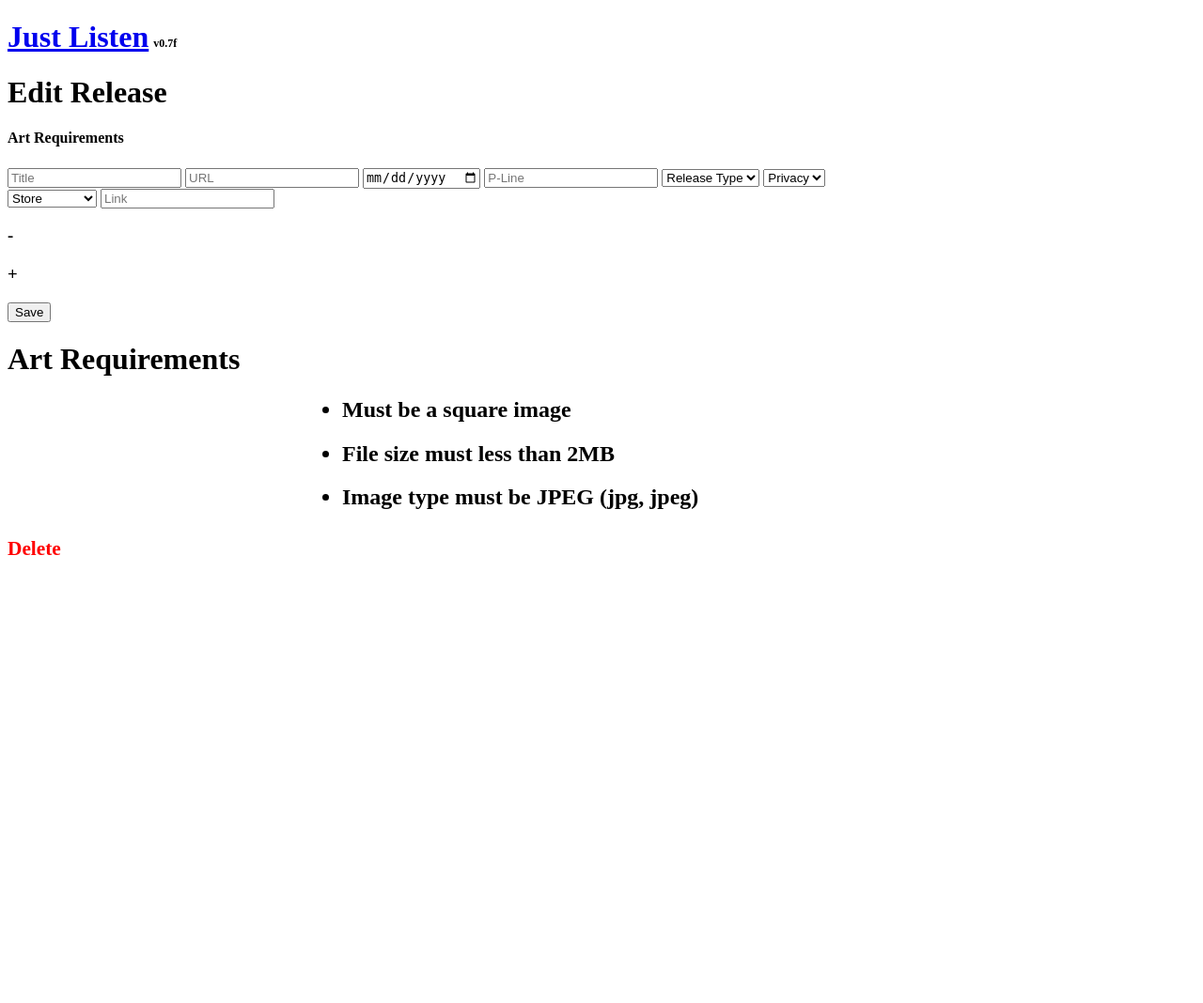
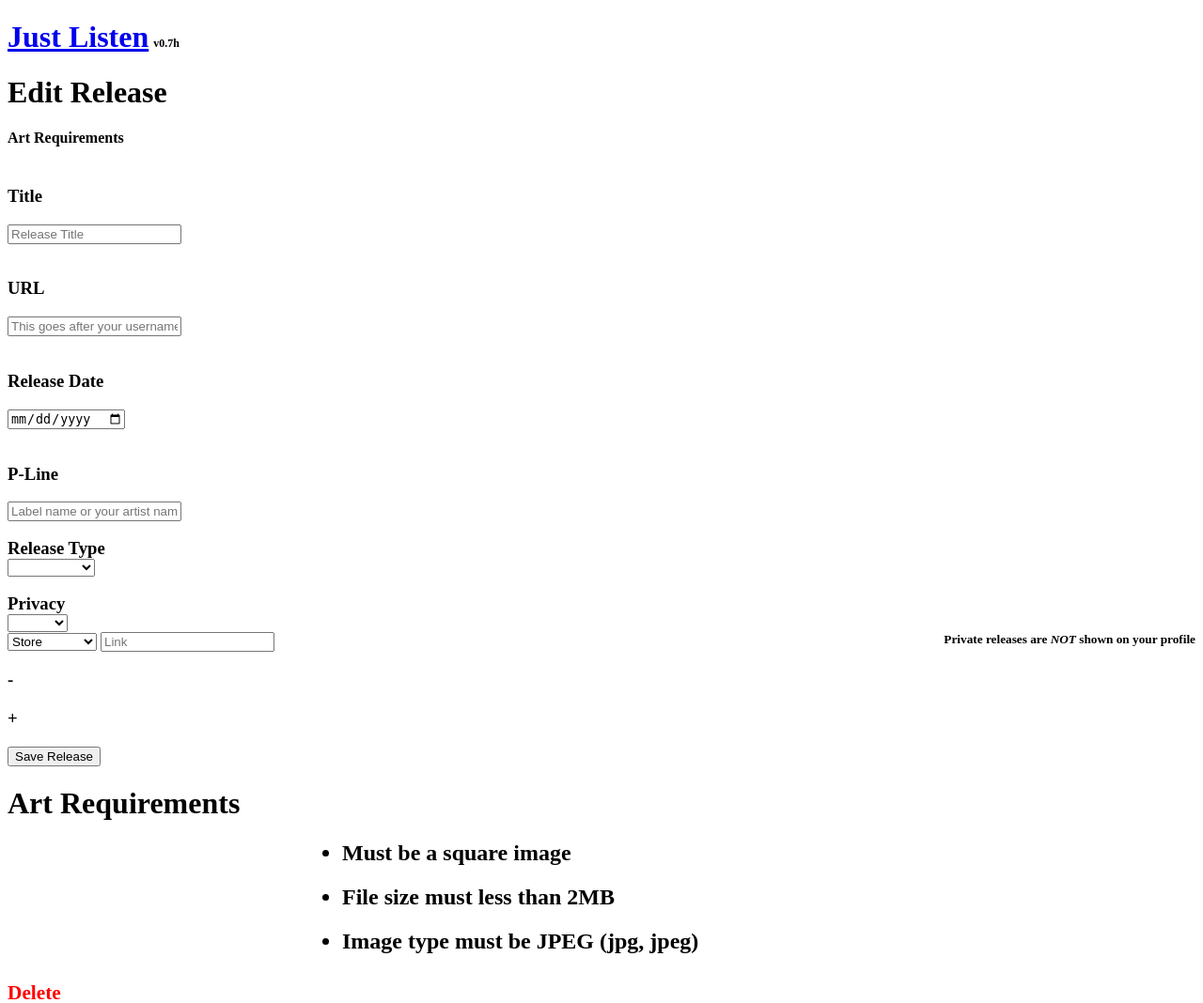
Before and after one commit to jonahisadev/justlisten, a PHP site: template app/views/edit_release.php in a window 1280 px wide. Shown: the top 1068 px of the page at 94% size. Before the commit the page ends 591 px from the top, so only its background shows below. Run offline with PHP 8.4, Linux system fonts and the light colour scheme; the template is opened without the code that fills it, so the values that code supplies are empty; some libraries are stand-ins or nearby versions.

Commit message:
Alpha 0.7h
Added labels to release fields (https://trello.com/c/FVIDMFK6)

```diff
--- a/app/views/edit_release.php
+++ b/app/views/edit_release.php
@@ -41,9 +41,10 @@
 
 	<?= script("rest.js") ?>
 	<?= script("classifier.js") ?>
-	<?= script("new_release.js"); ?>
-	<?= script("api_release.js"); ?>
-	<?= script("edit_release.js"); ?>
+	<?= script("new_release.js") ?>
+	<?= script("api_release.js") ?>
+	<?= script("edit_release.js") ?>
+	<?= script("modal.js") ?>
 
 	<?php
 		if ($error) {
--- a/app/views/include/header.php
+++ b/app/views/include/header.php
@@ -1,5 +1,5 @@
 <div class="header">
-	<h1 id="jl-title"><a href="<?= INDEX ?>">Just Listen</a><span style="font-size: 9pt; margin-left: 5px;">v0.7f</span></h1>
+	<h1 id="jl-title"><a href="<?= INDEX ?>">Just Listen</a><span style="font-size: 9pt; margin-left: 5px;">v0.7h</span></h1>
 	<?php if (Session::has("login_id")) { ?>
 	<div class="header-menu">
 		<h2><?= Session::get("login_user") ?></h2>
--- a/app/views/include/release_form.php
+++ b/app/views/include/release_form.php
@@ -8,22 +8,46 @@
 					<input type="file" name="art" id="art" accept="image/jpeg" hidden>
 				</div>
 
-				<input type="text" id="title" name="title" placeholder="Title" value="<?=$title?>" required/>
-				<input type="text" id="url" name="url" placeholder="URL" value="<?=$url?>" required/>
-				<input type="date" id="date" name="date" placeholder="Release Date" value="<?=$date?>" required/>
-				<input type="text" id="label" name="label" placeholder="P-Line" value="<?=$label?>" required/>
+				<div class="input-container">
+					<h3>Title</h3>
+					<input type="text" id="title" name="title" placeholder="Release Title" value="<?=$title?>" required/>
+				</div><br>
+
+				<div class="input-container">
+					<h3>URL</h3>
+					<input type="text" id="url" name="url" placeholder="This goes after your username in the share link" value="<?=$url?>" required/>
+				</div><br>
+
+				<div class="input-container">
+					<h3>Release Date</h3>
+					<input type="date" id="date" name="date" placeholder="YYYY-MM-DD" value="<?=$date?>" required/>
+				</div><br>
+
+				<div class="input-container">
+					<h3>P-Line</h3>
+					<input type="text" id="label" name="label" placeholder="Label name or your artist name" value="<?=$label?>" required/>
+				</div><br>
+
+				<div class="input-container">
+					<h3 style="margin: 0;">Release Type</h3>
 					<select name="type" id="type">
-					<option value="0" <?php if ($type == 0) { ?> selected <?php } ?>>Release Type</option>
+						<option value="0" <?php if ($type == 0) { ?> selected <?php } ?>></option>
 						<option value="1" <?php if ($type == 1) { ?> selected <?php } ?>>Single</option>
 						<option value="2" <?php if ($type == 2) { ?> selected <?php } ?>>EP</option>
 						<option value="3" <?php if ($type == 3) { ?> selected <?php } ?>>Album</option>
 						<option value="4" <?php if ($type == 4) { ?> selected <?php } ?>>Compilation</option>
 					</select>
+				</div><br>
+
+				<div class="input-container">
+					<h3 style="margin: 0;">Privacy</h3>
 					<select name="privacy" id="privacy">
-					<option value="0" <?php if ($privacy == 0) { ?> selected <?php } ?>>Privacy</option>
+						<option value="0" <?php if ($privacy == 0) { ?> selected <?php } ?>></option>
 						<option value="1" <?php if ($privacy == 1) { ?> selected <?php } ?>>Private</option>
 						<option value="2" <?php if ($privacy == 2) { ?> selected <?php } ?>>Public</option>
-				</select>
+					</select><br>
+					<h5 style="float: right; margin: 0;">Private releases are <i>NOT</i> shown on your profile</h5>
+				</div>
 			</div>
 
 			<div class="new-release-right">
@@ -42,9 +66,9 @@
 			<input type="hidden" name="store-count" id="store-count" value="1" />
 			<?= csrf_field() ?>
 			<?php if ($action == "create") { ?>
-			<input type="submit" class="btn-large" value="Submit" />
+			<input type="submit" class="btn-large" value="Create Release" />
 			<?php } else { ?>
-			<input type="submit" class="btn-large" value="Save" />
+			<input type="submit" class="btn-large" value="Save Release" />
 			<?php } ?>
 		</div>
 	</div>
```
Also changed, not shown: app/res/css/style.css (+16 -16 lines), app/routes.php (+7 -0 lines). Lines whose indentation alone changed are shown as unchanged.
